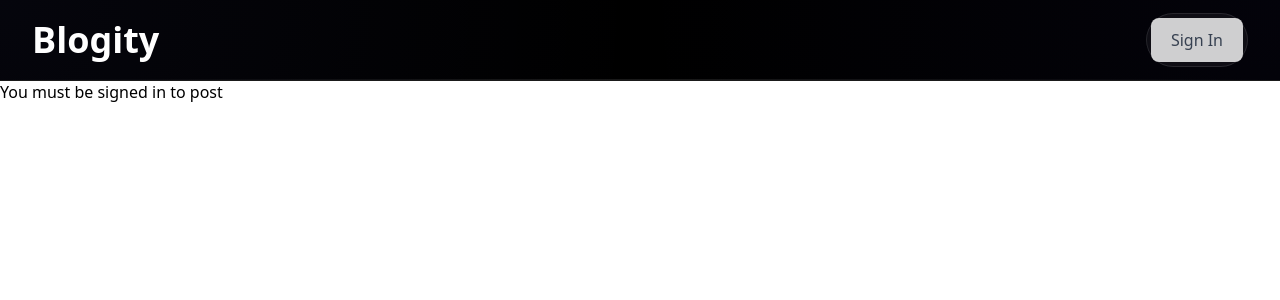
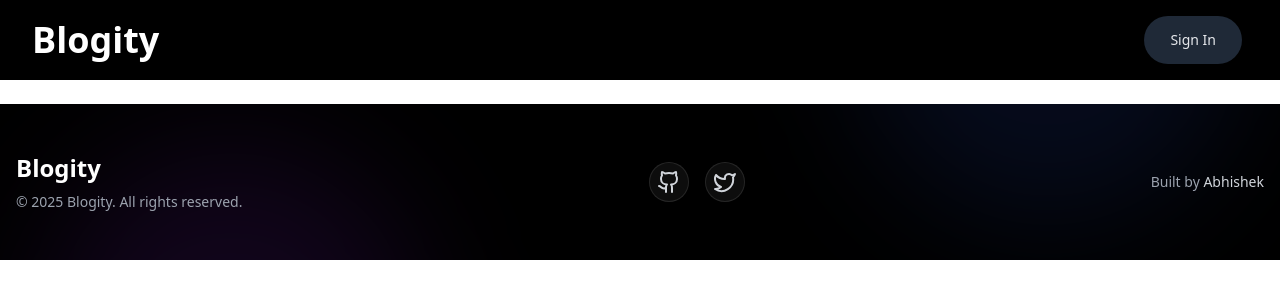
Before and after one commit to misanthropic-codes/blogity, a Next.js app: page /blog/new in a window 1280 px wide. Shown: the top 300 px of the page. Built offline with nearby package versions, Linux system fonts and the light colour scheme; no server answers; the database is empty; what @uploadthing/react would draw is missing.

Commit message:
built footer and made ui channges

```diff
--- a/app/auth/Button.tsx
+++ b/app/auth/Button.tsx
@@ -11,42 +11,43 @@ export const Button = (props: Props) => {
 
   if (status === "loading") {
     return (
-      <div className="bg-white/80 rounded-lg p-4 text-gray-600">Loading...</div>
+      <div className="bg-gray-700/80 rounded-lg p-4 text-gray-600">
+        Loading...
+      </div>
     );
   }
 
-  if (session) {
-    return (
-      <div className="flex items-stretch gap-4">
-        <Link href="/blog/new" className="relative overflow-hidden group">
-          <div className="relative flex items-center bg-white/80 rounded-lg px-5 py-2.5 text-gray-700">
+  const buttonClass =
+    "relative inline-flex items-center justify-center rounded-full px-6 py-3 text-sm font-medium transition-all duration-300";
+
+  return session ? (
+    <div className="flex items-center gap-4">
+      {/* Write a Post Button */}
+      <Link href="/blog/new" className="group">
+        <button
+          className={`${buttonClass} bg-gray-800 text-gray-200 border-2 border-transparent hover:border-gray-500 hover:bg-gray-700`}
+        >
           ✍️ Write a Post
-          </div>
-          <div className="absolute inset-[-1px] bg-[linear-gradient(to_right,transparent,white,transparent)] opacity-0 group-hover:opacity-40 blur-sm transition-opacity duration-500" />
+        </button>
       </Link>
 
+      {/* Sign Out Button */}
       <button
         onClick={(e) => {
           e.preventDefault();
           signOut();
         }}
-          className="relative overflow-hidden group"
+        className={`${buttonClass} bg-gray-800 text-gray-200 border-2 border-transparent hover:border-gray-500 hover:bg-gray-700`}
       >
-          <div className="relative bg-white/80 rounded-lg px-5 py-2.5 text-gray-700">
         Sign Out
-          </div>
-          <div className="absolute inset-[-1px] bg-[linear-gradient(to_right,transparent,white,transparent)] opacity-0 group-hover:opacity-40 blur-sm transition-opacity duration-500" />
       </button>
     </div>
-    );
-  }
-
-  return (
-    <button onClick={() => signIn()} className="relative overflow-hidden group">
-      <div className="relative bg-white/80 rounded-lg px-5 py-2.5 text-gray-700">
+  ) : (
+    <button
+      onClick={() => signIn()}
+      className={`${buttonClass} bg-gray-800 text-gray-200 border-2 border-transparent hover:border-gray-500 hover:bg-gray-700`}
+    >
       Sign In
-      </div>
-      <div className="absolute inset-[-1px] bg-[linear-gradient(to_right,transparent,white,transparent)] opacity-0 group-hover:opacity-40 blur-sm transition-opacity duration-500" />
     </button>
   );
 };
--- a/app/blog/new/NewBlogForm.tsx
+++ b/app/blog/new/NewBlogForm.tsx
@@ -1,4 +1,5 @@
 "use client";
+
 import React, { useState } from "react";
 import { useSession } from "next-auth/react";
 import { createPost } from "@/app/utils/publishPost";
@@ -7,14 +8,12 @@ import type { Category } from "@prisma/client";
 import CategoryDropdown from "@/app/blog/new/CategoryDropdown";
 import { Prisma } from "@prisma/client";
 
+import "@uploadthing/react/styles.css";
+import { UploadButton } from "@/app/utils/uploadthing";
+
 type Props = {
   blogCategories: Category[];
 };
-
-// You need to import our styles for the button to look right. Best to import in the root /layout.tsx but this is fine
-import "@uploadthing/react/styles.css";
-
-import { UploadButton } from "@/app/utils/uploadthing";
 
 const NewBlogForm = (props: Props) => {
   const { data: session, status } = useSession();
@@ -25,13 +24,10 @@ const NewBlogForm = (props: Props) => {
   const [categoryId, setCategoryId] = useState<number | null>(null);
 
   const [postID, setPostID] = useState<number | null>(null);
-
   const [submitted, setSubmitted] = useState<boolean>(false);
 
   if (!session && status !== "loading")
-    return <div>You must be signed in to post</div>;
-
-  console.log(props.blogCategories);
+    return <div className="text-white">You must be signed in to post</div>;
 
   const handleSubmit = async (e: React.FormEvent<HTMLFormElement>) => {
     e.preventDefault();
@@ -39,6 +35,7 @@ const NewBlogForm = (props: Props) => {
     const userId = user?.id;
 
     if (!userId) return;
+
     try {
       let newPost: Prisma.PostUncheckedCreateInput = {
         title,
@@ -52,6 +49,7 @@ const NewBlogForm = (props: Props) => {
           connect: [{ id: categoryId }],
         };
       }
+
       const post = await createPost(newPost);
       setPostID(post.id);
       setSubmitted(true);
@@ -62,76 +60,91 @@ const NewBlogForm = (props: Props) => {
 
   if (submitted)
     return (
-      <div className="py-2 container flex flex-col mt-12">
-        <div className="flex flex-col flex-1 items-stretch justify-center h-full text-left border p-8">
-          <h1 className="text-4xl">Your post has been published:</h1>
+      <div className="py-12 container flex flex-col mt-12">
+        <div className="flex flex-col items-center justify-center text-left border p-8 rounded-lg shadow-md bg-white">
+          <h1 className="text-3xl font-semibold text-indigo-500">
+            Your post has been published!
+          </h1>
           <Link
             href={`/blog/${postID}`}
-            className="text-indigo-500 text-xl mt-4"
+            className="text-indigo-700 text-lg mt-4 hover:underline"
           >
-            Click here to view
+            Click here to view your post
           </Link>
         </div>
       </div>
     );
 
   return (
-    <div className="min-h-[calc(100vh-130px)] py-2 container flex flex-col mt-12">
+    <div className="min-h-[calc(100vh-130px)] py-12 container flex flex-col mt-0 bg-black relative overflow-hidden">
+      <div className="absolute inset-0">
+        <div className="absolute top-20 left-10 w-96 h-96 bg-purple-900/20 rounded-full mix-blend-screen filter blur-3xl" />
+        <div className="absolute top-40 right-10 w-96 h-96 bg-blue-900/20 rounded-full mix-blend-screen filter blur-3xl" />
+        <div className="absolute -bottom-8 left-20 w-96 h-96 bg-indigo-900/20 rounded-full mix-blend-screen filter blur-3xl" />
+      </div>
+
       <form
-        className="flex flex-col flex-1 items-stretch justify-center h-full text-left"
+        className="relative flex flex-col items-center justify-center text-left w-full max-w-2xl mx-auto bg-white/5 shadow-lg p-8 rounded-xl border border-white/10 backdrop-blur-xl"
         onSubmit={handleSubmit}
       >
+        <h2 className="text-3xl font-semibold text-white mb-4">
+          Create a New Post
+        </h2>
+
         <input
           type="text"
-          className="text-6xl focus-visible:outline-none"
-          placeholder="Title"
+          className="w-full text-2xl p-4 border border-gray-300 rounded-lg mb-4 focus:outline-none focus:ring-2 focus:ring-indigo-500 text-white bg-black/40 backdrop-blur-md"
+          placeholder="Enter title"
           value={title}
           onChange={(e) => setTitle(e.target.value)}
           name="title"
         />
+
         <textarea
           name="content"
-          className="flex-1 focus-visible:outline-none text-4xl mt-2"
+          className="w-full text-lg p-4 border border-gray-300 rounded-lg mb-4 h-48 focus:outline-none focus:ring-2 focus:ring-indigo-500 text-white bg-black/40 backdrop-blur-md"
+          placeholder="Write your content here..."
           value={content}
           onChange={(e) => setContent(e.target.value)}
         />
-        <div className="self-start">
+
+        <div className="w-full mb-6">
           {thumbnail && (
             <img
               src={thumbnail}
               alt="Thumbnail"
-              className="w-20 h-20 object-cover rounded-full"
+              className="w-20 h-20 object-cover rounded-full mb-4"
             />
           )}
-          <label className="text-slate-600 mb-3">
-            {thumbnail ? "Change Image" : "Add thumbnail image(optional)"}
+          <label className="block text-white text-sm mb-2">
+            {thumbnail ? "Change Image" : "Add thumbnail image (optional)"}
           </label>
           <UploadButton
             className="items-start"
             endpoint="imageUploader"
             onClientUploadComplete={(res) => {
-              // Do something with the response
-              console.log("Files: ", res);
               if (res) {
                 setThumbnail(res[0].url);
               }
             }}
             onUploadError={(error: Error) => {
-              // Do something with the error.
               alert(`ERROR! ${error.message}`);
             }}
           />
-          <CategoryDropdown
-            list={props.blogCategories}
-            selected={categoryId}
-            setSelected={(selected: number) => setCategoryId(selected)}
-          />
         </div>
+
+        {/* Ensure CategoryDropdown is functioning */}
+        <CategoryDropdown
+          list={props.blogCategories}
+          selected={categoryId}
+          setSelected={(selected: number) => setCategoryId(selected)}
+        />
+
         <button
           type="submit"
-          className="w-fit-content text-white bg-indigo-400 px-4 py-2 sm:px-6 sm:py-4 mt-6 border-2 rounded shadow-[0.25rem_0.25rem_0px_0px_rgba(0,0,0,1)]"
+          className="mt-6 w-full py-3 px-6 bg-indigo-600 text-white font-semibold text-xl rounded-lg shadow-md hover:bg-indigo-700 transition-all duration-300"
         >
-          Create
+          Publish Post
         </button>
       </form>
     </div>
--- a/app/layout.tsx
+++ b/app/layout.tsx
@@ -2,6 +2,7 @@ import type { Metadata } from "next";
 import { Geist, Geist_Mono } from "next/font/google";
 import "./globals.css";
 import Header from "./layout/Header";
+import Footer from "./layout/Footer";
 
 const geistSans = Geist({
   variable: "--font-geist-sans",
@@ -30,6 +31,7 @@ export default function RootLayout({
       >
         <Header />
         <div className="main">{children}</div>
+        <Footer />
       </body>
     </html>
   );
--- /dev/null
+++ b/app/layout/Footer.tsx
@@ -0,0 +1,65 @@
+import React from "react";
+import { Github, Twitter } from "lucide-react"; // Import icons from Lucide
+import Link from "next/link";
+
+type Props = {};
+
+const Footer = (props: Props) => {
+  return (
+    <footer className="bg-black text-gray-300 py-12 relative overflow-hidden">
+      {/* Background Gradient */}
+      <div className="absolute inset-0">
+        <div className="absolute top-10 left-10 w-96 h-96 bg-purple-900/20 rounded-full mix-blend-screen filter blur-3xl" />
+        <div className="absolute bottom-10 right-10 w-96 h-96 bg-blue-900/20 rounded-full mix-blend-screen filter blur-3xl" />
+      </div>
+
+      {/* Content */}
+      <div className="relative container mx-auto px-4">
+        <div className="flex flex-col md:flex-row justify-between items-center">
+          {/* Logo and Copyright */}
+          <div className="flex flex-col mb-4 md:mb-0">
+            <h1 className="text-2xl font-bold text-white mb-2">Blogity</h1>
+            <p className="text-sm text-gray-400">
+              © 2025 Blogity. All rights reserved.
+            </p>
+          </div>
+
+          {/* Social Media Links */}
+          <div className="flex items-center space-x-4 mb-4 md:mb-0">
+            <a
+              href="https://github.com/misanthropic-codes/blogity"
+              target="_blank"
+              rel="noopener noreferrer"
+              className="w-10 h-10 flex items-center justify-center bg-white/5 rounded-full border border-white/10 transition hover:bg-white/10"
+            >
+              <Github className="text-gray-300" size={24} />
+            </a>
+            <a
+              href="https://twitter.com/misanthropic_12"
+              target="_blank"
+              rel="noopener noreferrer"
+              className="w-10 h-10 flex items-center justify-center bg-white/5 rounded-full border border-white/10 transition hover:bg-white/10"
+            >
+              <Twitter className="text-gray-300" size={24} />
+            </a>
+          </div>
+
+          {/* Built by Abhishek */}
+          <div className="text-sm text-gray-400">
+            <span>Built by </span>
+            <Link
+              href="https://www.misanthropic.site"
+              target="_blank"
+              rel="noopener noreferrer"
+              className="text-gray-300 hover:text-white transition"
+            >
+              Abhishek
+            </Link>
+          </div>
+        </div>
+      </div>
+    </footer>
+  );
+};
+
+export default Footer;
--- a/app/layout/Header.tsx
+++ b/app/layout/Header.tsx
@@ -1,6 +1,6 @@
 "use client";
 
-import React from "react";
+import React, { useState, useEffect } from "react";
 import Link from "next/link";
 import { Button as AuthButton } from "@/app/auth/Button";
 import { SessionProvider } from "next-auth/react";
@@ -8,39 +8,44 @@ import { SessionProvider } from "next-auth/react";
 type Props = {};
 
 const Header = (props: Props) => {
+  const [isScrolled, setIsScrolled] = useState(false);
+
+  useEffect(() => {
+    const handleScroll = () => {
+      setIsScrolled(window.scrollY > 50); // Detect scroll to add blur effect
+    };
+
+    window.addEventListener("scroll", handleScroll);
+    return () => {
+      window.removeEventListener("scroll", handleScroll);
+    };
+  }, []);
+
   return (
     <SessionProvider>
-      <div className="fixed top-0 left-0 right-0 z-50">
-        <div className="bg-black border-b border-white/10 relative">
-          <div className="absolute inset-0">
-            <div className="absolute inset-0 bg-[radial-gradient(circle_at_top_right,rgba(67,56,202,0.05),transparent_50%)]" />
-            <div className="absolute inset-0 bg-[radial-gradient(circle_at_top_left,rgba(99,102,241,0.05),transparent_50%)]" />
-            <div className="absolute w-full h-px bottom-0 bg-gradient-to-r from-transparent via-white/10 to-transparent" />
-          </div>
-
+      <div
+        className={`fixed top-0 left-0 right-0 z-50 transition-all ${
+          isScrolled ? "bg-black bg-opacity-80 backdrop-blur-md" : "bg-black"
+        }`}
+      >
         <div className="max-w-7xl mx-auto px-4 sm:px-6 lg:px-8 relative">
           <div className="flex items-center justify-between h-16 sm:h-20">
             <Link
               href="/"
-                className="text-2xl sm:text-4xl font-bold text-white relative group"
+              className="text-2xl sm:text-4xl font-bold text-white"
             >
-                <span className="relative">
               Blogity
-                  <div className="absolute -inset-1 bg-white/5 rounded-lg opacity-0 group-hover:opacity-100 transition-all duration-300" />
-                </span>
             </Link>
 
-              <div className="relative group">
-                <div className="absolute -inset-2 rounded-full blur-sm bg-gradient-to-r from-indigo-900/20 to-purple-900/20 opacity-0 group-hover:opacity-100 transition-opacity duration-500" />
-                <div className="relative backdrop-blur-md bg-white/5 rounded-full p-1 border border-white/10">
+            <div className="relative">
+              <div className="relative backdrop-blur-md bg-transparent rounded-full p-1 border-2 border-transparent">
                 <AuthButton />
               </div>
             </div>
           </div>
         </div>
       </div>
-      </div>
-      <div className="h-16 sm:h-20" />
+      <div className="h-16 sm:h-20" /> {/* This space pushes content below */}
     </SessionProvider>
   );
 };
```
Also changed, not shown: app/blog/new/CategoryDropdown.tsx (+9 -6 lines), app/blog/new/layout.tsx (+7 -1 lines), 1 other file (tests, documents, lock files or other folders). Lines whose indentation alone changed are shown as unchanged.
